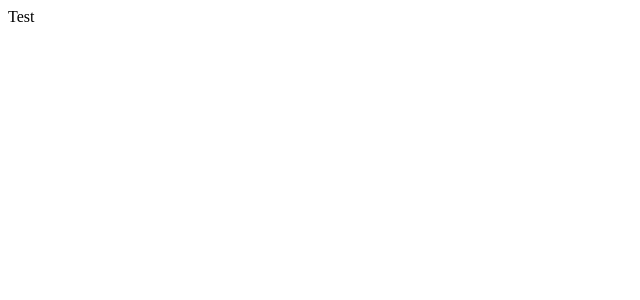
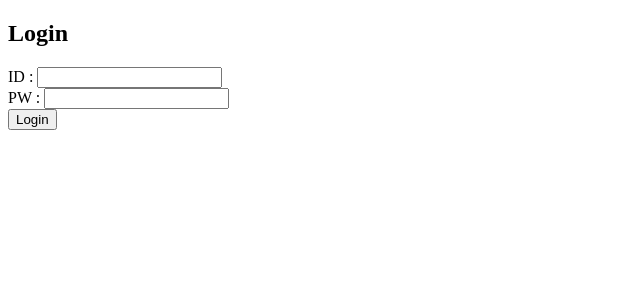
Before and after one commit to KUSITMS-27-chilling/Dachae-FE, a React (Vite) app: page / in a window 1280 px wide. Shown: the top 300 px of the page, without its empty margins (0-640 px from the left). Built offline with nearby package versions, Linux system fonts and the light colour scheme.

Commit message:
feat/add-login: 로그인 시작

```diff
--- a/src/App.tsx
+++ b/src/App.tsx
@@ -1,8 +1,14 @@
+import { useNavigate } from "react-router-dom";
+import ReactDOM from 'react-dom/client'
+import { BrowserRouter,Routes,Route } from 'react-router-dom';
+
+import Login from "./Login";
 function App() {
+  const navigate = useNavigate();
 
   return (
     <div className="App">
-      Test
+      <Login/>
     </div>
   )
 }
--- /dev/null
+++ b/src/Login.tsx
@@ -0,0 +1,31 @@
+import React, { useEffect,useState } from 'react';
+
+
+
+function Login() {
+
+    const [inputId, handleInputId] = useState('');
+  const [inputPw, handleInputPw] = useState('');
+  // email, nickname 중복 -> 커스텀훅으로 제거
+  const [onClickLogin] = useState('');
+  return (
+    <div>
+      <div>
+            <h2>Login</h2>
+            <div>
+                <label htmlFor='input_id'>ID : </label>
+                <input type='text' name='input_id' value={inputId} onChange={handleInputId} />
+            </div>
+            <div>
+                <label htmlFor='input_pw'>PW : </label>
+                <input type='password' name='input_pw' value={inputPw} onChange={handleInputPw} />
+            </div>
+            <div>
+                <button type='button' onClick={onClickLogin}>Login</button>
+            </div>
+        </div>
+    </div>
+  )
+}
+
+export default Login
--- a/src/main.tsx
+++ b/src/main.tsx
@@ -1,10 +1,11 @@
 import React from 'react'
 import ReactDOM from 'react-dom/client'
 import App from './App'
-import { BrowserRouter } from 'react-router-dom';
+import { BrowserRouter,Route } from 'react-router-dom';
+import Login from './Login';
 
 ReactDOM.createRoot(document.getElementById('root') as HTMLElement).render(
   <BrowserRouter>
-    <App />
+  <App/>
   </BrowserRouter>
 )
```
Also changed, not shown: 1 other file (tests, documents, lock files or other folders).
